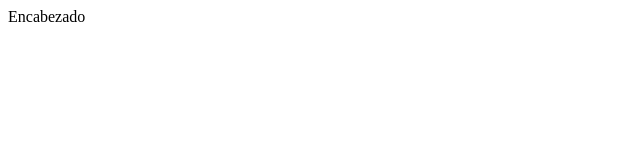
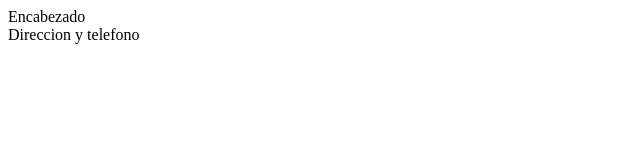
Before and after one commit to faberordonez/Reserhotline, a plain HTML site: page index.html in a window 1280 px wide. Shown: the whole page, without its empty margins (0-640 px from the left). Drawn offline with Linux system fonts and the light colour scheme.

Commit message:
Update index.html

```diff
--- a/index.html
+++ b/index.html
@@ -14,7 +14,7 @@
 
     </section>
     <footer>
-
+Direccion y telefono
     </footer>
 </body>
 </html>
```
